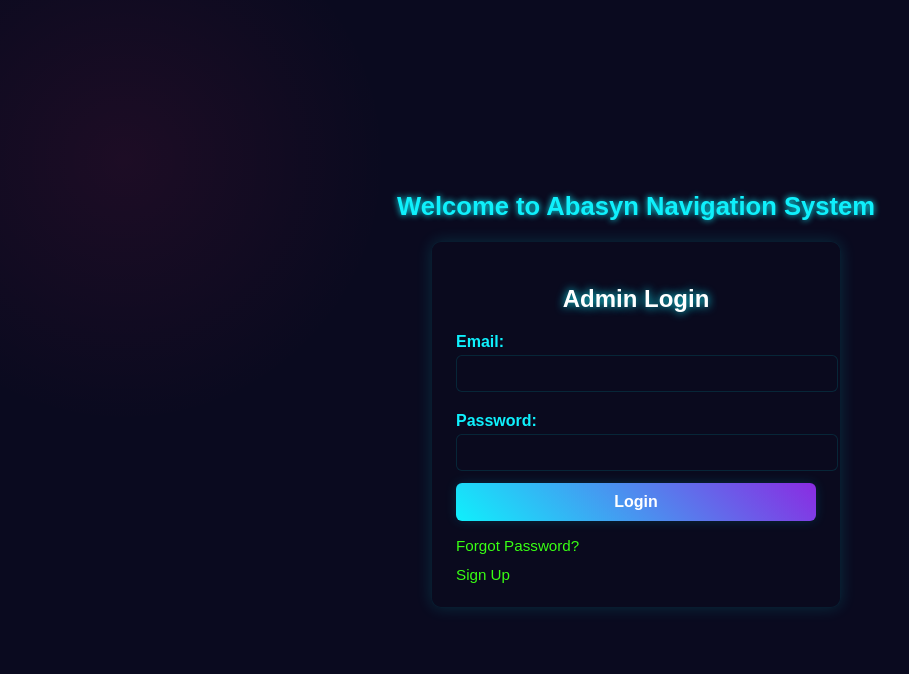
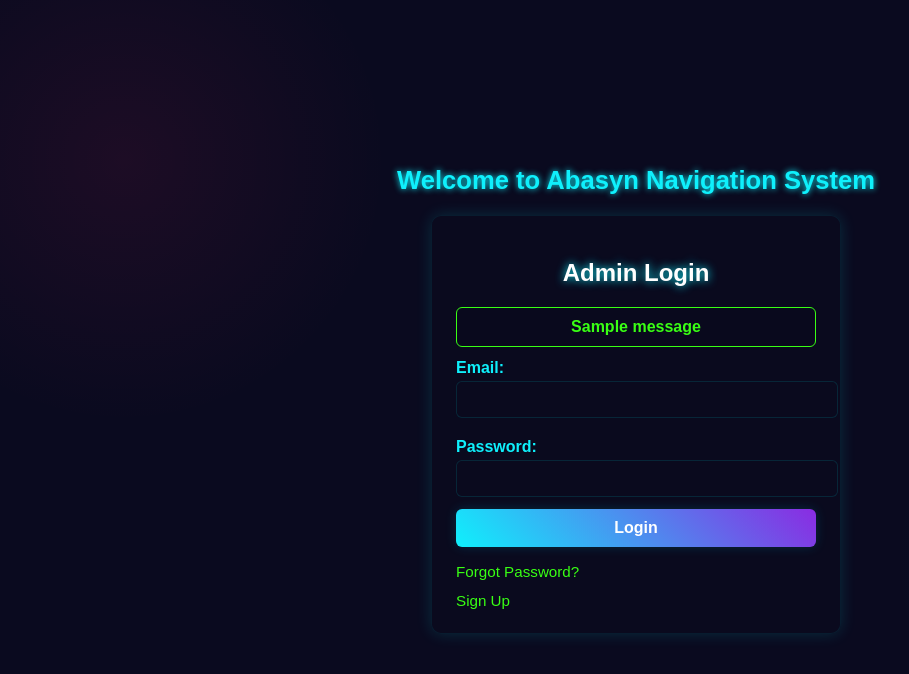
Before and after one commit to SaqibAli36/Indoor-Navigation-System, a Flask app: page /login in a window 1280 px wide. Shown: the top 674 px of the page, without its empty margins (4-913 px from the left). Run offline with Flask 3, Linux system fonts and the light colour scheme; tables that the repository leaves empty hold one stand-in row (values such as "Sample post"); one stand-in notice (Sample message) is shown.

Commit message:
Update login page styling and flash msg functionality

```diff
--- a/templates/login.html
+++ b/templates/login.html
@@ -108,6 +108,18 @@
             font-weight: bold;
             text-align: center;
         }
+        .flash-message {
+            text-align: center;
+            padding: 10px 12px;
+            margin-bottom: 12px;
+            border-radius: 6px;
+            font-weight: 600;
+            background: rgba(10,10,31,0.7);
+            color: #0ff0fc;
+            border: 1px solid rgba(0,255,252,0.2);
+        }
+        .flash-message.success { color: #39ff14; border-color: #39ff14; }
+        .flash-message.danger { color: #ff2a6d; border-color: #ff2a6d; }
     </style>
     <script>
         function handleLogin(event) {
@@ -137,6 +149,16 @@
 
     <div class="container">
         <h2>Admin Login</h2>
+
+        <!-- Flask Flash Messages -->
+        {% with messages = get_flashed_messages(with_categories=true) %}
+          {% if messages %}
+            {% for category, message in messages %}
+              <div class="flash-message {{ category }}">{{ message }}</div>
+            {% endfor %}
+          {% endif %}
+        {% endwith %}
+
         <form onsubmit="handleLogin(event)">
             <label>Email:</label>
             <input type="email" id="email" required>
```
